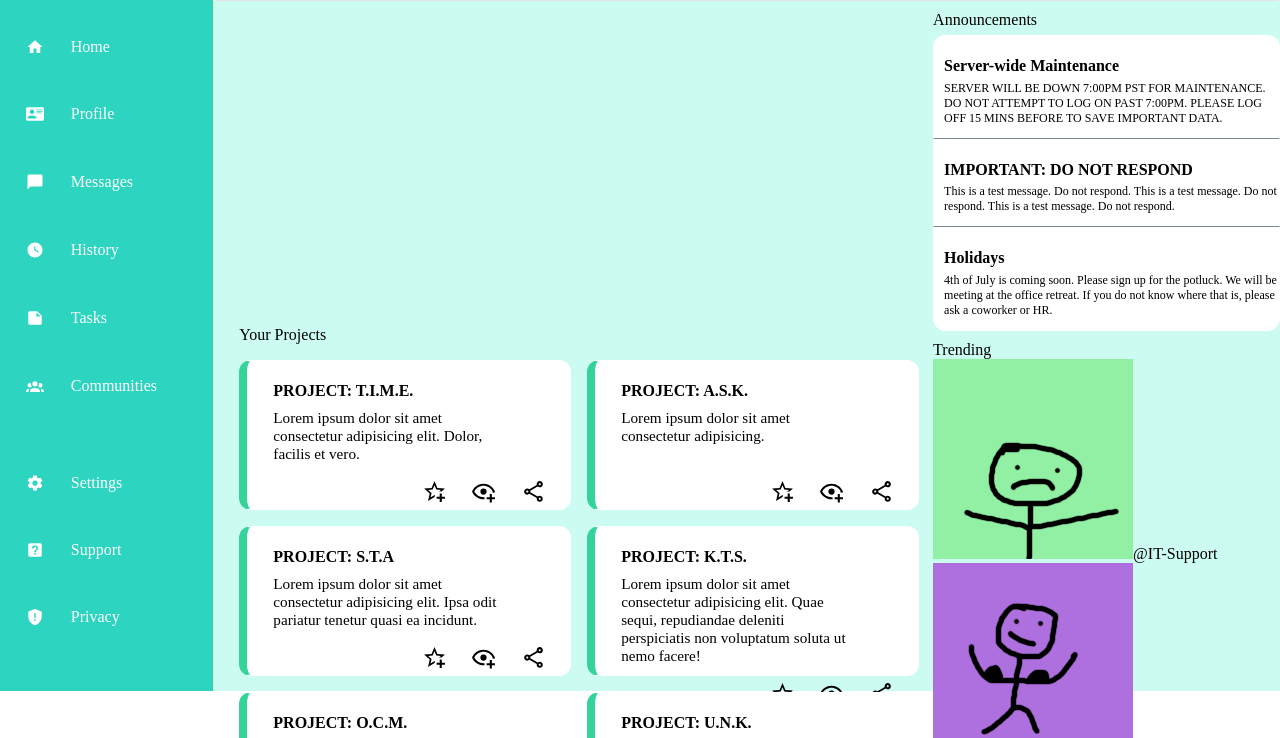
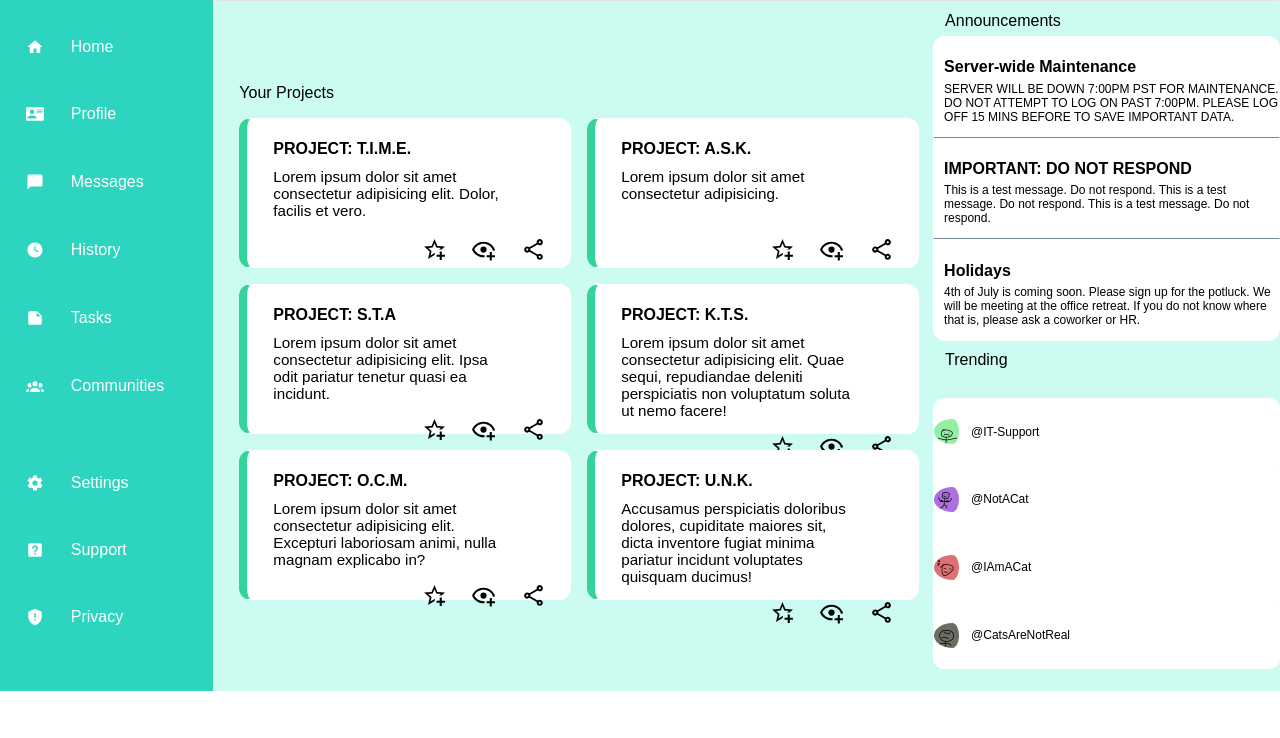
Before and after one commit to treaty1210/admin-dashboard, a plain HTML site: page index.html in a window 1280 px wide. Shown: the part 123-861 px from the top of the page. After the commit the page ends 814 px from the top, so only its background shows below. Drawn offline with Linux system fonts and the light colour scheme.

Commit message:
Style trending area and minor fixes
Style trending area to fit theme.
Minor style adjustments to rest of file.

```diff
--- a/style.css
+++ b/style.css
@@ -1,6 +1,7 @@
 body {
     margin: 0;
     padding: 0;
+    font-family: sans-serif;
 }
 
 .container {
@@ -129,6 +130,7 @@ body {
     align-items: start;
     position: relative;
     left: -18px;
+    margin-left: -20px;
 }
 
 .topBtns {
@@ -214,6 +216,7 @@ body {
     grid-column: 2 / 4;
     display: grid;
     grid-template-columns: 2fr 1fr;
+    grid-template-rows: 1fr 1fr;
     height: 85vh;
     padding-top: 10px;
     padding-left: 26px;
@@ -284,6 +287,7 @@ body {
 
 .announcementTitle {
     align-self: center;
+    padding-left: 12px;
 }
 
 .announcements > :not(.announcementTitle) {
@@ -319,3 +323,34 @@ body {
 .trending {
     display: grid;
 }
+
+.trendingTitle {
+    padding-left: 12px;
+    margin-bottom: -12px;
+}
+
+.trending > :not(.trendingTitle) {
+    background-color: white;
+    border: 1px solid  white;
+    font-size: 12px;
+    display: flex;
+    align-items: center;
+}
+
+.trendingOne {
+    border-top-left-radius: 10px;
+    border-top-right-radius: 10px;
+}
+
+.trendingFour {
+    border-bottom-left-radius: 10px;
+    border-bottom-right-radius: 10px;
+    margin-bottom: 22px;
+}
+
+.trending > :not(.trendingTitle) > img {
+    border-radius: 50%;
+    width: 25px;
+    height: 25px;
+    padding-right: 12px;
+}
```
